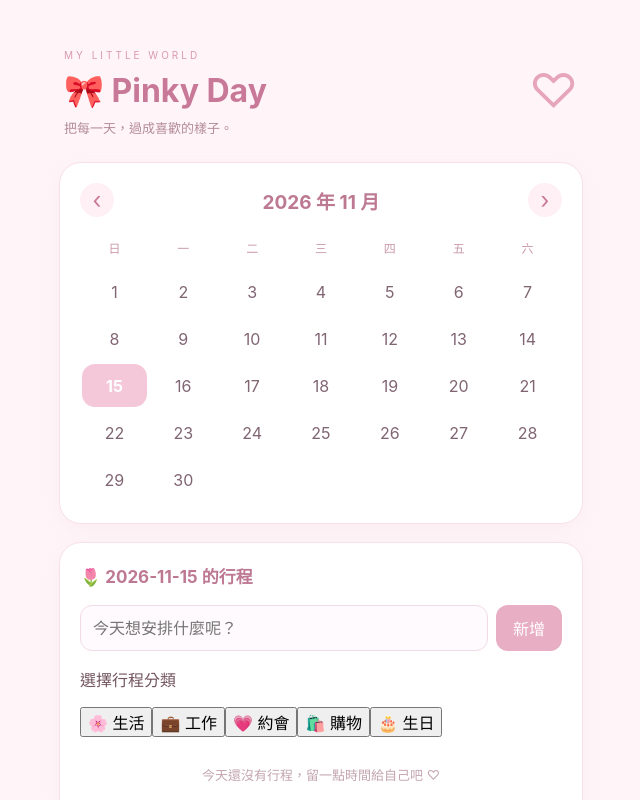
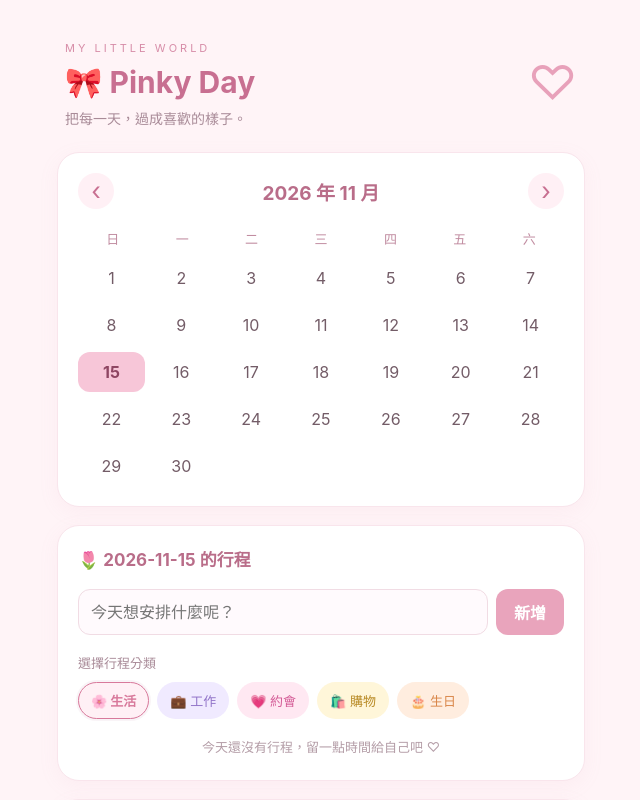
Before and after one commit to a92119921-prog/pinky-day, a React (Vite) app: page / in a window 1280 px wide. Shown: the top 800 px of the page, without its empty margins (319-959 px from the left). Built offline with nearby package versions, Linux system fonts and the light colour scheme.

Commit message:
Refactor CSS styles for improved design consistency

```diff
--- a/src/style.css
+++ b/src/style.css
@@ -6,11 +6,12 @@
 body {
   margin: 0;
   font-family: -apple-system, BlinkMacSystemFont, "Noto Sans TC", sans-serif;
-  background: #fff5f8;
-  color: #72545f;
+  background: #fff4f7;
+  color: #59434d;
 }
 
-button, input {
+button,
+input {
   font: inherit;
 }
 
@@ -22,52 +23,52 @@ button {
   width: 100%;
   max-width: 560px;
   min-height: 100vh;
-  margin: auto;
-  padding: 28px 18px 40px;
+  margin: 0 auto;
+  padding: 24px 16px 36px;
 }
 
 .top {
   display: flex;
   justify-content: space-between;
   align-items: center;
-  padding: 15px 5px 25px;
+  padding: 12px 8px 24px;
 }
 
 .small-title {
-  color: #d99aaf;
-  font-size: 10px;
+  color: #d78da8;
+  font-size: 11px;
   letter-spacing: 3px;
 }
 
-h1 {
+.top h1 {
   margin: 8px 0;
-  color: #c87998;
-  font-size: 32px;
+  color: #c86f91;
+  font-size: 30px;
 }
 
 .top p {
   margin: 0;
-  color: #b38b9b;
-  font-size: 13px;
+  color: #a98b98;
+  font-size: 14px;
 }
 
 .heart {
-  color: #e6a5bb;
+  color: #e8a1ba;
   font-size: 48px;
 }
 
 .card {
   margin-bottom: 18px;
   padding: 20px;
-  border: 1px solid #f8e1e9;
+  background: #fff;
+  border: 1px solid #f9e5ec;
   border-radius: 22px;
-  background: #ffffff;
-  box-shadow: 0 5px 20px rgba(190, 126, 150, 0.07);
+  box-shadow: 0 5px 20px rgba(220, 151, 176, 0.08);
 }
 
 .card h2 {
-  margin: 0 0 17px;
-  color: #bd7892;
+  margin: 0 0 18px;
+  color: #b96d89;
   font-size: 17px;
 }
 
@@ -75,7 +76,7 @@ h1 {
   display: flex;
   justify-content: space-between;
   align-items: center;
-  margin-bottom: 22px;
+  margin-bottom: 20px;
 }
 
 .month-bar h2 {
@@ -84,40 +85,48 @@ h1 {
 }
 
 .month-bar button {
-  width: 34px;
-  height: 34px;
-  border: 0;
+  width: 36px;
+  height: 36px;
+  border: none;
   border-radius: 50%;
   background: #fff0f5;
-  color: #c87998;
-  font-size: 23px;
+  color: #c86f91;
+  font-size: 25px;
 }
 
-.weekdays, .days {
+.weekdays,
+.days {
   display: grid;
   grid-template-columns: repeat(7, 1fr);
   text-align: center;
 }
 
 .weekdays {
-  margin-bottom: 12px;
-  color: #c99aaa;
-  font-size: 12px;
+  margin-bottom: 10px;
+  color: #c18ca0;
+  font-size: 13px;
+}
+
+.days {
+  gap: 7px 3px;
+}
+
+.days > span,
+.day {
+  min-height: 40px;
 }
 
 .day {
   position: relative;
-  min-height: 43px;
-  margin: 2px;
-  border: 0;
-  border-radius: 13px;
+  border: none;
+  border-radius: 12px;
   background: transparent;
-  color: #806573;
+  color: #735c67;
 }
 
 .day.active {
-  background: #f4c8d8;
-  color: #ffffff;
+  background: #f7c6d8;
+  color: #8e4562;
   font-weight: bold;
 }
 
@@ -125,15 +134,11 @@ h1 {
   position: absolute;
   bottom: 4px;
   left: 50%;
-  width: 4px;
-  height: 4px;
+  width: 5px;
+  height: 5px;
   border-radius: 50%;
-  background: #d88ca9;
+  background: #dc82a4;
   transform: translateX(-50%);
-}
-
-.day.active i {
-  background: white;
 }
 
 .add-row {
@@ -145,65 +150,158 @@ h1 {
   flex: 1;
   min-width: 0;
   padding: 12px;
-  border: 1px solid #f1dce5;
+  border: 1px solid #f1dce4;
   border-radius: 12px;
   outline: none;
   background: #fffafd;
-  color: #72545f;
+  color: #59434d;
 }
 
 .add-row input:focus {
-  border-color: #e7a9bf;
+  border-color: #e5a1b9;
 }
 
 .pink-button {
-  padding: 0 17px;
-  border: 0;
+  padding: 0 18px;
+  border: none;
   border-radius: 12px;
-  background: #e8aec3;
+  background: #e9a4bc;
   color: white;
+  font-weight: bold;
+}
+
+.category-picker {
+  margin-top: 18px;
+}
+
+.category-picker p {
+  margin: 0 0 10px;
+  color: #a98b98;
+  font-size: 13px;
+}
+
+.category-options {
+  display: flex;
+  flex-wrap: wrap;
+  gap: 8px;
+}
+
+.category-option {
+  padding: 8px 12px;
+  border: 1px solid transparent;
+  border-radius: 20px;
+  font-size: 13px;
+}
+
+.category-option.chosen {
+  border-color: currentColor;
+  font-weight: bold;
+  box-shadow: 0 0 0 2px rgba(180, 120, 150, 0.08);
+}
+
+.life {
+  background: #fff0f5;
+  color: #d8799b;
+}
+
+.work {
+  background: #f0eaff;
+  color: #9274c9;
+}
+
+.date {
+  background: #ffe8f2;
+  color: #d45b96;
+}
+
+.shopping {
+  background: #fff6d9;
+  color: #b88a25;
+}
+
+.birthday {
+  background: #ffeddf;
+  color: #d98649;
+}
+
+.event {
+  display: flex;
+  justify-content: space-between;
+  align-items: center;
+  gap: 10px;
+  margin-top: 12px;
+  padding: 12px;
+  border-radius: 13px;
+}
+
+.event-info {
+  display: flex;
+  flex-direction: column;
+  gap: 5px;
+  min-width: 0;
+}
+
+.event-info span {
+  overflow-wrap: anywhere;
+  font-size: 14px;
+}
+
+.event-info small {
+  font-size: 12px;
+}
+
+.event button {
+  flex-shrink: 0;
+  border: none;
+  background: transparent;
+  color: #b47d91;
+  font-size: 13px;
 }
 
 .empty {
-  padding: 15px 0 2px;
-  color: #c3a5b1;
+  margin: 18px 0 4px;
+  color: #b49da7;
   font-size: 13px;
   text-align: center;
 }
 
-.event, .todo {
+.todo {
   display: flex;
   align-items: center;
   gap: 10px;
-  margin-top: 12px;
-  padding: 12px;
-  border-radius: 12px;
-  background: #fff5f8;
-}
-
-.event {
-  justify-content: space-between;
-}
-
-.event button {
-  border: 0;
-  background: transparent;
-  color: #d28ba5;
-  font-size: 12px;
-}
-
-.todo {
-  color: #806573;
+  margin-top: 14px;
+  color: #806b75;
   font-size: 14px;
 }
 
 .todo input {
-  accent-color: #df9bb5;
+  accent-color: #dc91ad;
+  width: 17px;
+  height: 17px;
 }
 
 footer {
-  padding: 18px;
-  color: #c99aaa;
+  padding: 15px 0;
+  color: #c59aaa;
   font-size: 12px;
   text-align: center;
 }
+
+@media (max-width: 380px) {
+  .app {
+    padding: 16px 12px 28px;
+  }
+
+  .card {
+    padding: 16px;
+  }
+
+  .top h1 {
+    font-size: 26px;
+  }
+
+  .category-option {
+    padding: 7px 9px;
+    font-size: 12px;
+  }
+}
```
